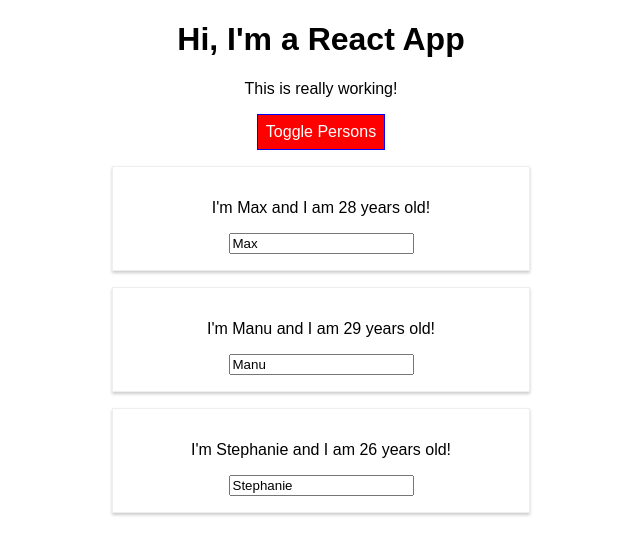
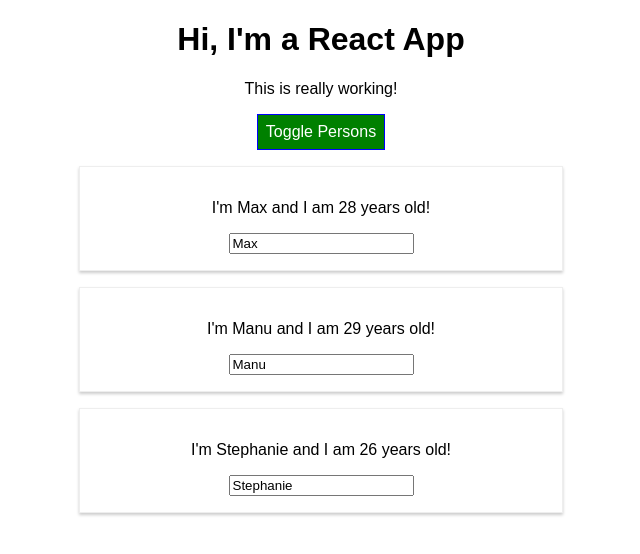
Before and after one commit to angrynajam/react-course, a React (Create React App) app: page / in a window 1280 px wide. Shown: the top 554 px of the page, without its empty margins (319-959 px from the left). Built offline with nearby package versions, Linux system fonts and the light colour scheme.

Commit message:
styled components

```diff
--- a/package.json
+++ b/package.json
@@ -9,7 +9,8 @@
     "radium": "^0.26.0",
     "react": "^16.13.1",
     "react-dom": "^16.13.1",
-    "react-scripts": "3.4.1"
+    "react-scripts": "3.4.1",
+    "styled-components": "^5.1.1"
   },
   "scripts": {
     "start": "react-scripts start",
--- a/src/App.js
+++ b/src/App.js
@@ -1,7 +1,21 @@
 import React, { Component } from 'react';
 import './App.css';
-import Radium from 'radium';
+import styled from 'styled-components';
 import Person from './Person/Person';
+
+const StyledButton = styled.button`
+  background-color: green;
+  color: white;
+  font: inherit;
+  border: 1px solid blue;
+  padding: 8px;
+  cursor: pointer;
+
+  &:hover {
+    background-color: lightgreen;
+    color: black;
+  }
+`;
 
 class App extends Component {
   state = {
@@ -96,9 +110,9 @@ class App extends Component {
       <div className="App">
         <h1>Hi, I'm a React App</h1>
         <p className={classes.join(' ')}>This is really working!</p>
-        <button style={style} onClick={this.togglePersonsHandler}>
+        <StyledButton onClick={this.togglePersonsHandler}>
           Toggle Persons
-        </button>
+        </StyledButton>
         {persons}
       </div>
     );
@@ -106,4 +120,4 @@ class App extends Component {
   }
 }
 
-export default Radium(App);
+export default App;
--- a/src/Person/Person.css
+++ b/src/Person/Person.css
@@ -1,4 +1,4 @@
-.Person {
+/* .Person {
   width: 60%;
   margin: 16px auto;
   border: 1px solid #eee;
@@ -6,3 +6,9 @@
   padding: 16px;
   text-align: center;
 }
+
+@media (min-width: 500px) {
+  .Person {
+    width: 450px;
+  }
+} */
--- a/src/Person/Person.js
+++ b/src/Person/Person.js
@@ -1,26 +1,37 @@
 import React from 'react';
 
-import Radium, { StyleRoot } from 'radium';
+import styled from 'styled-components';
 
-import './Person.css';
+//import './Person.css';
+
+const StyleDiv = styled.div`
+  width: 60%;
+  margin: 16px auto;
+  border: 1px solid #eee;
+  box-shadow: 0 2px 3px #ccc;
+  padding: 16px;
+  text-align: center;
+
+  @media (min-width: 500px) {
+    width: 450px;
+  }
+`;
 
 const person = (props) => {
   const style = {
-    '@media only screen and (min-width: 600px)': {
-      width: '30%',
+    '@media (min-width: 500px)': {
+      width: '450px',
     },
   };
 
   return (
-    <StyleRoot>
-      <div style={style} className="Person">
-        <p onClick={props.click}>
-          I'm {props.name} and I am {props.age} years old!
-        </p>
-        <p>{props.children}</p>
-        <input type="text" onChange={props.changed} value={props.name} />
-      </div>
-    </StyleRoot>
+    <StyleDiv>
+      <p onClick={props.click}>
+        I'm {props.name} and I am {props.age} years old!
+      </p>
+      <p>{props.children}</p>
+      <input type="text" onChange={props.changed} value={props.name} />
+    </StyleDiv>
   );
 };
 
```
Also changed, not shown: 1 other file (tests, documents, lock files or other folders). Lines whose indentation alone changed are shown as unchanged.
